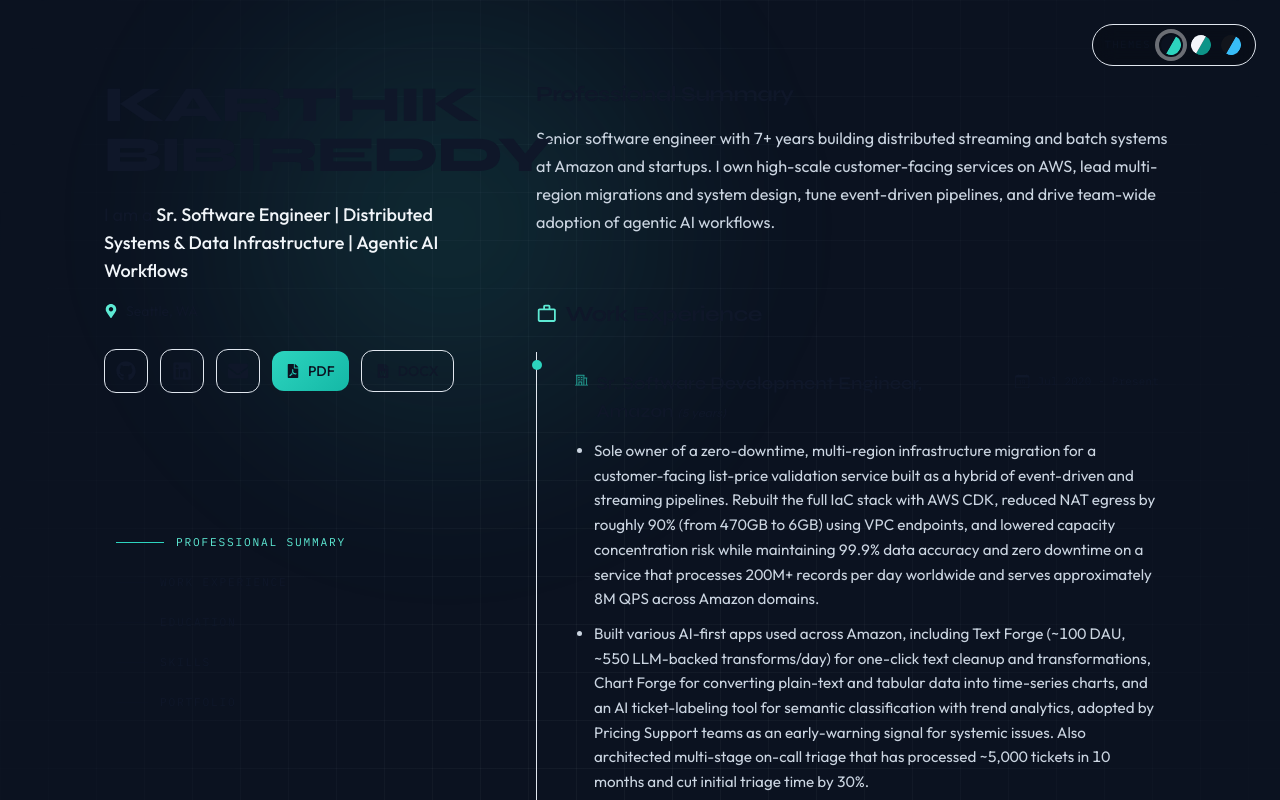
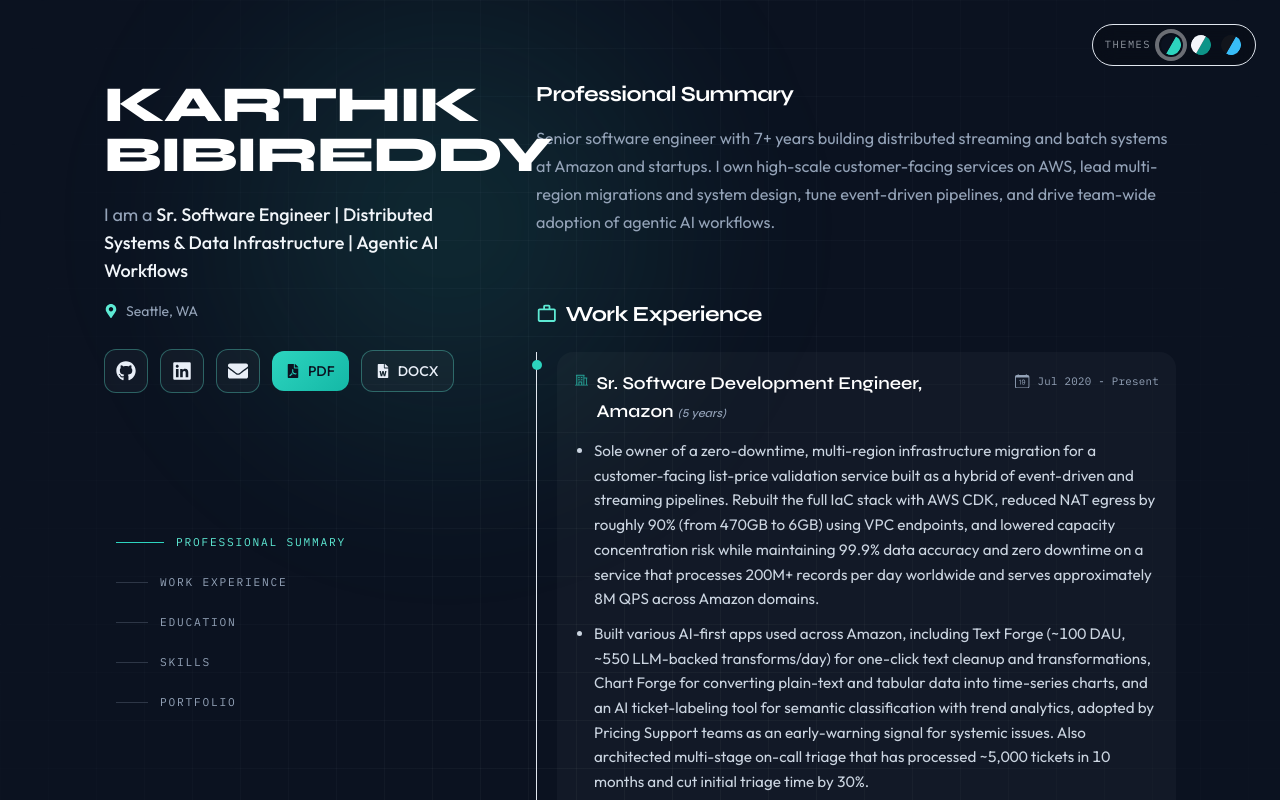
Before and after one commit to kbibireddy/personal-website, a Next.js app: page /personal-website/ in a window 1280 px wide. Built offline with nearby package versions, Linux system fonts and the light colour scheme.

Commit message:
Fix theme text contrast by safelisting dynamic Tailwind classes.
Expand Tailwind content paths and safelist shell/accent utilities so dark-theme copy and nav stay readable.

```diff
--- a/src/app/page.tsx
+++ b/src/app/page.tsx
@@ -120,7 +120,11 @@ export default function Home() {
               transition={{ duration: 0.7, ease: [0.22, 1, 0.36, 1] }}
               className="flex flex-1 flex-col"
             >
-              <h1 className="font-syne text-4xl font-extrabold leading-[1.05] tracking-tight sm:text-5xl lg:text-[3.15rem]">
+              <h1
+                className={`font-syne text-4xl font-extrabold leading-[1.05] tracking-tight sm:text-5xl lg:text-[3.15rem] ${
+                  theme === 'meta' ? 'text-slate-900' : 'text-white'
+                }`}
+              >
                 {resumeData.name}
               </h1>
 
@@ -238,7 +242,11 @@ export default function Home() {
             }
           >
             <motion.section id="summary" className="mb-16 scroll-mt-24" {...fadeUp}>
-              <h2 className="mb-4 font-syne text-2xl font-bold tracking-tight">
+              <h2
+                className={`mb-4 font-syne text-2xl font-bold tracking-tight ${
+                  theme === 'meta' ? 'text-slate-900' : 'text-white'
+                }`}
+              >
                 Professional Summary
               </h2>
               <p className={`text-base leading-relaxed sm:text-lg ${muted} ${theme === 'meta' ? 'text-slate-700' : 'text-slate-300'}`}>
@@ -247,7 +255,11 @@ export default function Home() {
             </motion.section>
 
             <motion.section id="experience" className="mb-16 scroll-mt-24" {...fadeUp}>
-              <h2 className="mb-6 flex items-center gap-2 font-syne text-2xl font-bold tracking-tight">
+              <h2
+                className={`mb-6 flex items-center gap-2 font-syne text-2xl font-bold tracking-tight ${
+                  theme === 'meta' ? 'text-slate-900' : 'text-white'
+                }`}
+              >
                 <MdWorkOutline className={accentText} />
                 Work Experience
               </h2>
@@ -255,7 +267,11 @@ export default function Home() {
             </motion.section>
 
             <motion.section id="education" className="mb-16 scroll-mt-24" {...fadeUp}>
-              <h2 className="mb-6 flex items-center gap-2 font-syne text-2xl font-bold tracking-tight">
+              <h2
+                className={`mb-6 flex items-center gap-2 font-syne text-2xl font-bold tracking-tight ${
+                  theme === 'meta' ? 'text-slate-900' : 'text-white'
+                }`}
+              >
                 <FaGraduationCap className={accentText} />
                 Education
               </h2>
@@ -266,7 +282,13 @@ export default function Home() {
                       className="absolute -left-[1.4rem] top-1.5 h-2.5 w-2.5 rounded-full"
                       style={{ backgroundColor: accent }}
                     />
-                    <h3 className="font-syne text-lg font-semibold">{edu.degree}</h3>
+                    <h3
+                      className={`font-syne text-lg font-semibold ${
+                        theme === 'meta' ? 'text-slate-900' : 'text-white'
+                      }`}
+                    >
+                      {edu.degree}
+                    </h3>
                     <p className={muted}>{edu.school}</p>
                     <p className={`font-mono text-xs uppercase tracking-wider ${muted}`}>
                       {edu.period}
@@ -289,7 +311,11 @@ export default function Home() {
             </motion.section>
 
             <motion.section id="skills" className="mb-16 scroll-mt-24" {...fadeUp}>
-              <h2 className="mb-6 flex items-center gap-2 font-syne text-2xl font-bold tracking-tight">
+              <h2
+                className={`mb-6 flex items-center gap-2 font-syne text-2xl font-bold tracking-tight ${
+                  theme === 'meta' ? 'text-slate-900' : 'text-white'
+                }`}
+              >
                 <FaTools className={accentText} />
                 Skills
               </h2>
@@ -360,7 +386,11 @@ export default function Home() {
             </motion.section>
 
             <motion.section id="portfolio" className="scroll-mt-24" {...fadeUp}>
-              <h2 className="mb-6 flex items-center gap-2 font-syne text-2xl font-bold tracking-tight">
+              <h2
+                className={`mb-6 flex items-center gap-2 font-syne text-2xl font-bold tracking-tight ${
+                  theme === 'meta' ? 'text-slate-900' : 'text-white'
+                }`}
+              >
                 <GiSoapExperiment className={accentText} />
                 Portfolio
               </h2>
--- a/src/components/Portfolio.tsx
+++ b/src/components/Portfolio.tsx
@@ -47,7 +47,13 @@ export default function Portfolio({ theme }: PortfolioProps) {
           className={`rounded-2xl border ${accentBorder} ${surface} px-5 py-5 transition-colors`}
         >
           <div className="mb-2 flex flex-wrap items-baseline justify-between gap-2">
-            <h3 className="font-syne text-xl font-semibold">{project.title}</h3>
+            <h3
+              className={`font-syne text-xl font-semibold ${
+                theme === 'meta' ? 'text-slate-900' : 'text-white'
+              }`}
+            >
+              {project.title}
+            </h3>
             <span
               className={`font-mono text-[0.65rem] uppercase tracking-[0.16em] ${getStatusColor(project.status)}`}
             >
--- a/src/components/WorkExperience.tsx
+++ b/src/components/WorkExperience.tsx
@@ -59,7 +59,11 @@ export default function WorkExperience({ theme }: WorkExperienceProps) {
                   className="mt-1 shrink-0 opacity-70"
                   style={{ color: accent }}
                 />
-                <h3 className="min-w-0 font-syne text-lg font-semibold sm:text-xl">
+                <h3
+                  className={`min-w-0 font-syne text-lg font-semibold sm:text-xl ${
+                    theme === 'meta' ? 'text-slate-900' : 'text-white'
+                  }`}
+                >
                   {job.title}, {job.company}
                   {tenureLabel && (
                     <span className={`tenure-label ml-1 font-normal italic ${muted}`}>
--- a/tailwind.config.js
+++ b/tailwind.config.js
@@ -1,9 +1,29 @@
 /** @type {import('tailwindcss').Config} */
 module.exports = {
   content: [
-    './src/pages/**/*.{js,ts,jsx,tsx,mdx}',
-    './src/components/**/*.{js,ts,jsx,tsx,mdx}',
-    './src/app/**/*.{js,ts,jsx,tsx,mdx}',
+    './src/**/*.{js,ts,jsx,tsx,mdx}',
+  ],
+  safelist: [
+    'bg-[#0B1220]',
+    'text-[#E8EEF7]',
+    'bg-[#F3F6FA]',
+    'text-[#0F172A]',
+    'bg-[#12151C]',
+    'text-[#E2E8F0]',
+    'text-slate-400',
+    'text-slate-600',
+    'text-teal-300',
+    'text-teal-700',
+    'text-sky-400',
+    'border-teal-300/35',
+    'border-teal-600/40',
+    'border-sky-400/35',
+    'bg-white/[0.03]',
+    'bg-white/[0.04]',
+    'bg-slate-900/[0.03]',
+    'bg-slate-900/[0.04]',
+    'bg-sky-400/[0.05]',
+    'bg-sky-400/[0.06]',
   ],
   darkMode: 'media',
   theme: {
```
